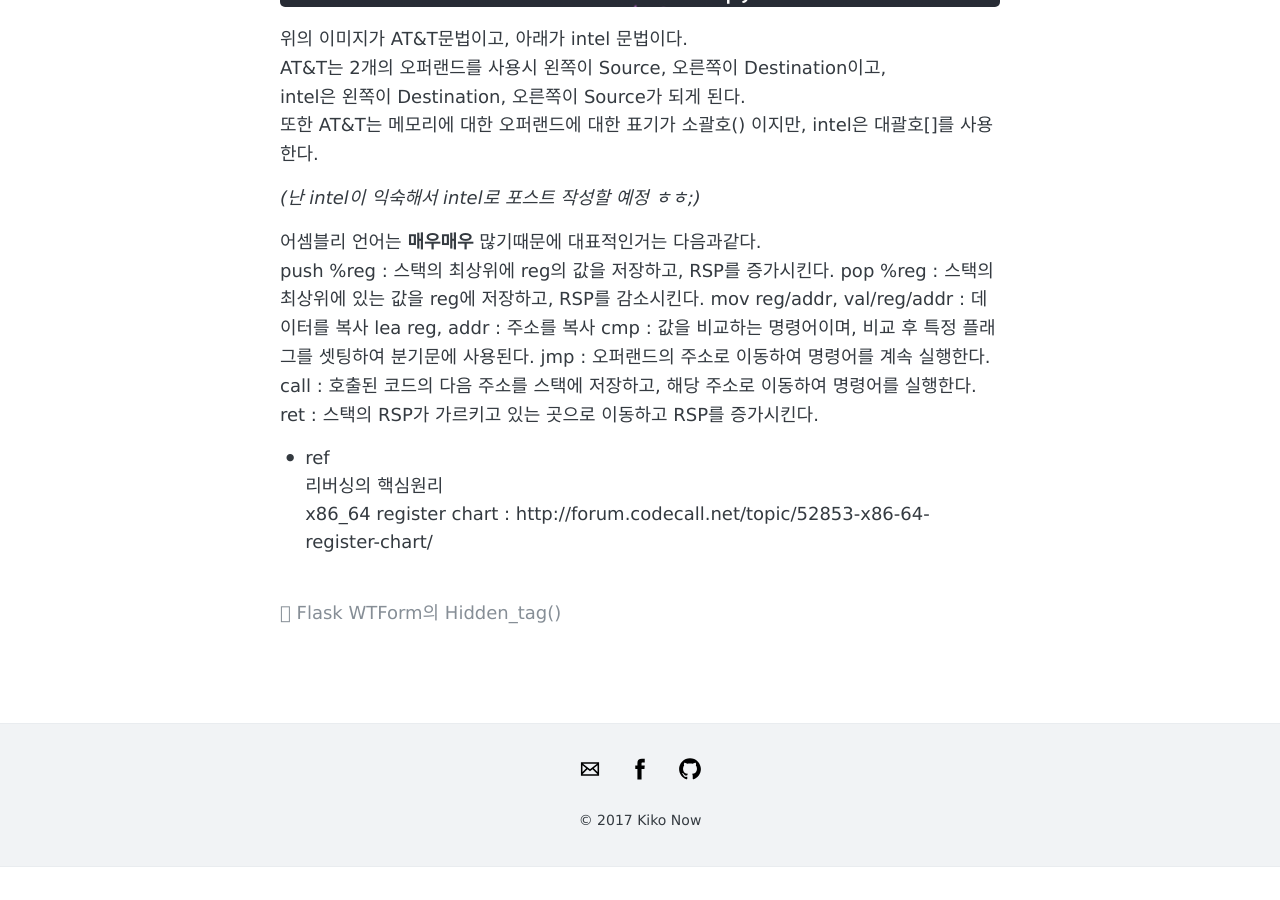
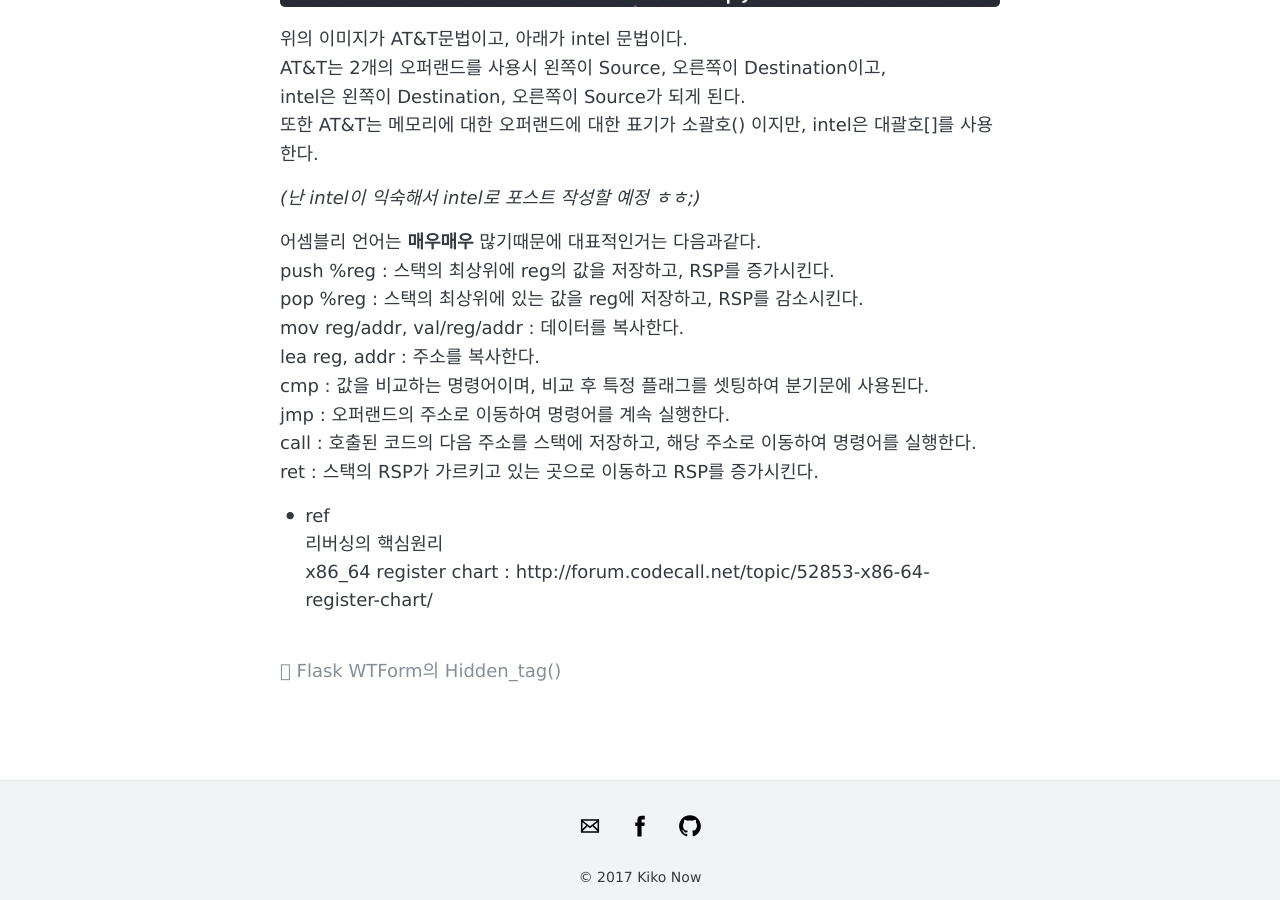
Before and after one commit to sp1end0r/sp1end0r.github.io, a Jekyll site: the page built from _posts/2019-09-09-x86_64-assembly.md, in a window 1280 px wide and 900 px high, scrolled down 5142 px. Built offline with Jekyll 4.4.1, drawn with Linux system fonts in a browser that asks for light colours; before the commit the page ends 6009 px from its top, so only the background shows below that.

Commit message:
Update 2019-09-09-x86_64-assembly.md

```diff
--- a/_posts/2019-09-09-x86_64-assembly.md
+++ b/_posts/2019-09-09-x86_64-assembly.md
@@ -87,8 +87,8 @@ _(난 intel이 익숙해서 intel로 포스트 작성할 예정 ㅎㅎ;)_
 어셈블리 언어는 **매우매우** 많기때문에 대표적인거는 다음과같다.
 push %reg : 스택의 최상위에 reg의 값을 저장하고, RSP를 증가시킨다.
 pop %reg : 스택의 최상위에 있는 값을 reg에 저장하고, RSP를 감소시킨다.
-mov reg/addr, val/reg/addr : 데이터를 복사
-lea reg, addr : 주소를 복사
+mov reg/addr, val/reg/addr : 데이터를 복사한다.
+lea reg, addr : 주소를 복사한다.
 cmp : 값을 비교하는 명령어이며, 비교 후 특정 플래그를 셋팅하여 분기문에 사용된다.
 jmp : 오퍼랜드의 주소로 이동하여 명령어를 계속 실행한다.
 call : 호출된 코드의 다음 주소를 스택에 저장하고, 해당 주소로 이동하여 명령어를 실행한다.
```
